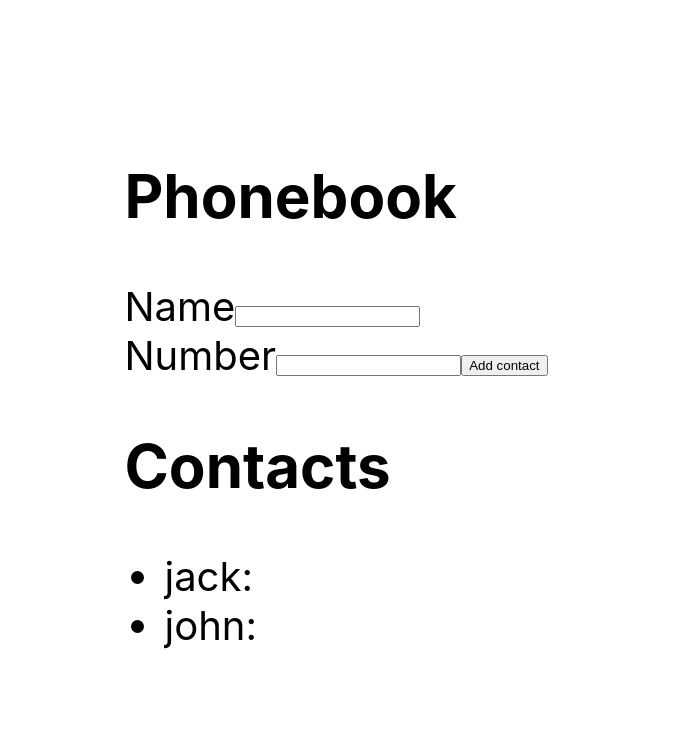
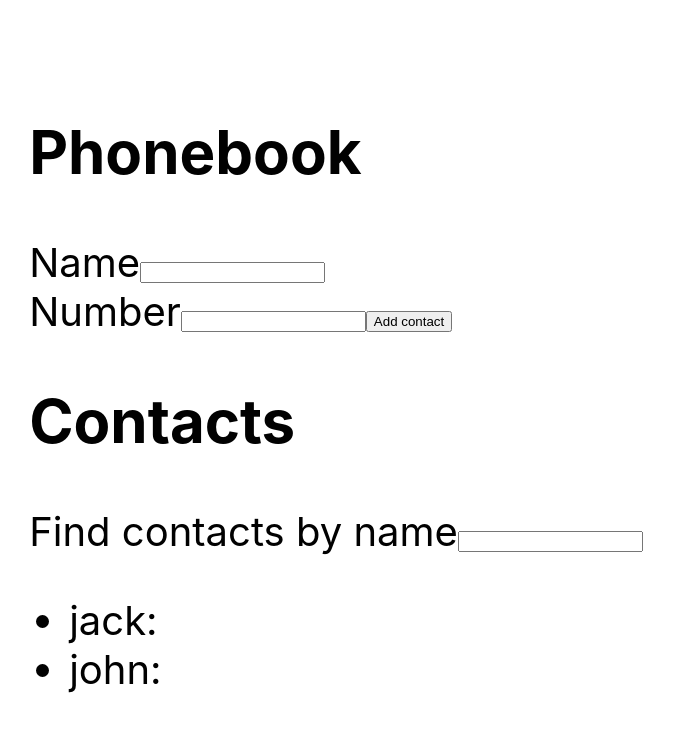
Before and after one commit to OlexaGit/goit-react-hw-02-phonebook, a React (Create React App) app: page / in a window 1280 px wide. Shown: the top 732 px of the page, without its empty margins (304-978 px from the left). Built offline with nearby package versions, Linux system fonts and the light colour scheme.

Commit message:
step-3 filter

```diff
--- a/src/components/App.jsx
+++ b/src/components/App.jsx
@@ -2,6 +2,7 @@ import React, { Component } from 'react';
 import { nanoid } from 'nanoid';
 import Form from './Form/Form';
 import Contacts from './Contacts/Contacts';
+import Filter from './Filter/Filter';
 
 // model.id = nanoid();
 
@@ -11,9 +12,10 @@ export class App extends Component {
       { id: '1 - 2', name: 'jack' },
       { id: '2 - 2', name: 'john' },
     ],
-    name: '',
-    number: '',
+    filter: '',
   };
+
+  searchInputId = nanoid();
 
   formSubmitHandler = ({ name, number }) => {
     const contact = {
@@ -26,13 +28,28 @@ export class App extends Component {
     }));
   };
 
+  changeFilter = event => {
+    this.setState({ filter: event.currentTarget.value });
+  };
+
+  getVisibleContacts = () => {
+    const { contacts, filter } = this.state;
+    const normalizedFilter = filter.toLocaleLowerCase();
+    return contacts.filter(contact =>
+      contact.name.toLocaleLowerCase().includes(normalizedFilter)
+    );
+  };
+
   render() {
-    const { contacts } = this.state;
+    const { contacts, filter } = this.state;
+    const getVisibleContacts = this.getVisibleContacts();
+
     return (
       <div>
         <Form onSubmit={this.formSubmitHandler} />
-
-        <Contacts title="Contacts" contacts={contacts} />
+        <h2>Contacts</h2>
+        <Filter valueFilter={filter} onChange={this.changeFilter} />
+        <Contacts contacts={getVisibleContacts} />
       </div>
     );
   }
--- a/src/components/Contacts/Contacts.js
+++ b/src/components/Contacts/Contacts.js
@@ -1,7 +1,6 @@
-const Contacts = ({ title, contacts }) => {
+const Contacts = ({ contacts }) => {
   return (
     <>
-      <h2>{title}</h2>
       <ul>
         {contacts.map(({ id, name, number }) => (
           <li key={id}>
--- /dev/null
+++ b/src/components/Filter/Filter.js
@@ -0,0 +1,15 @@
+const Filter = ({ valueFilter, onChange, searchInputId }) => {
+  return (
+    <>
+      <label htmlFor={searchInputId}>Find contacts by name</label>
+      <input
+        type="text"
+        name="filter"
+        value={valueFilter}
+        onChange={onChange}
+        id={searchInputId}
+      />
+    </>
+  );
+};
+export default Filter;
```
